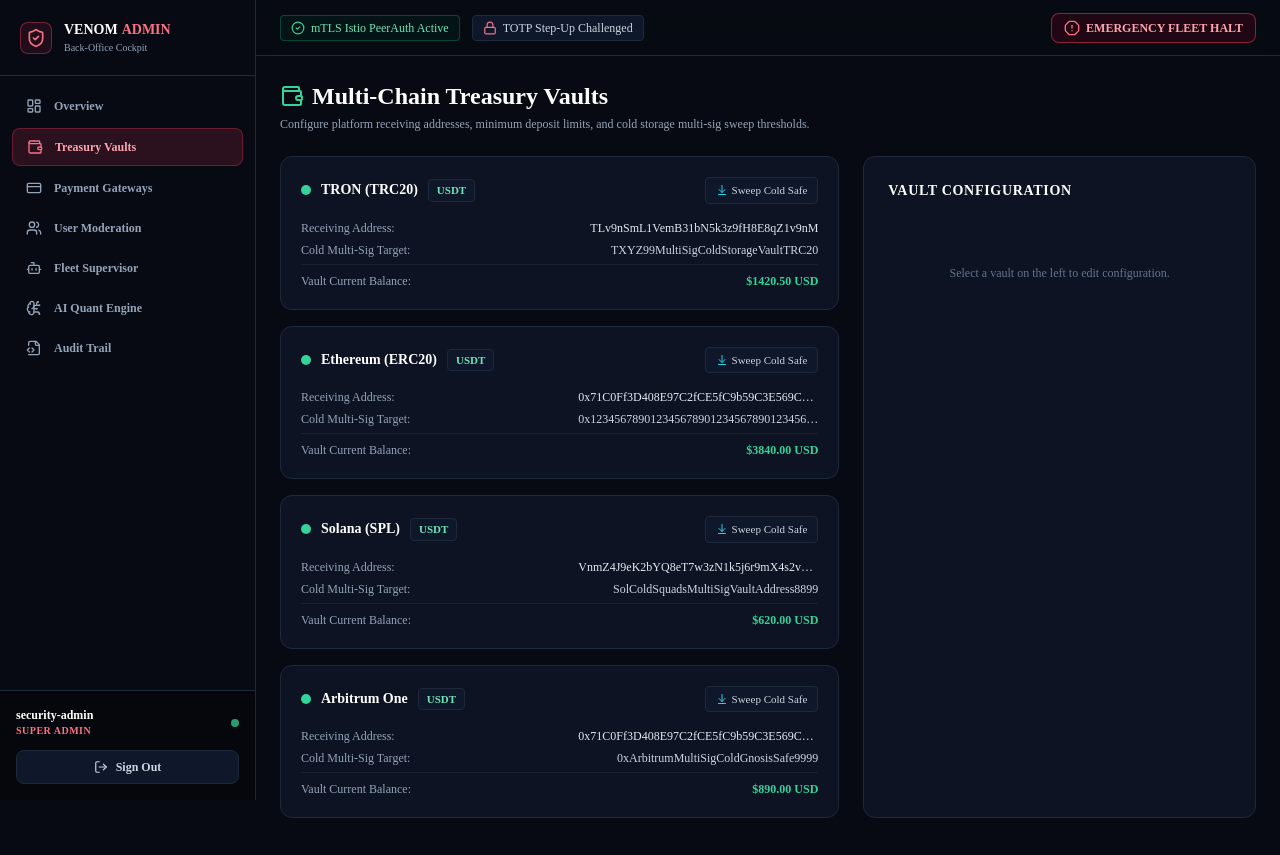
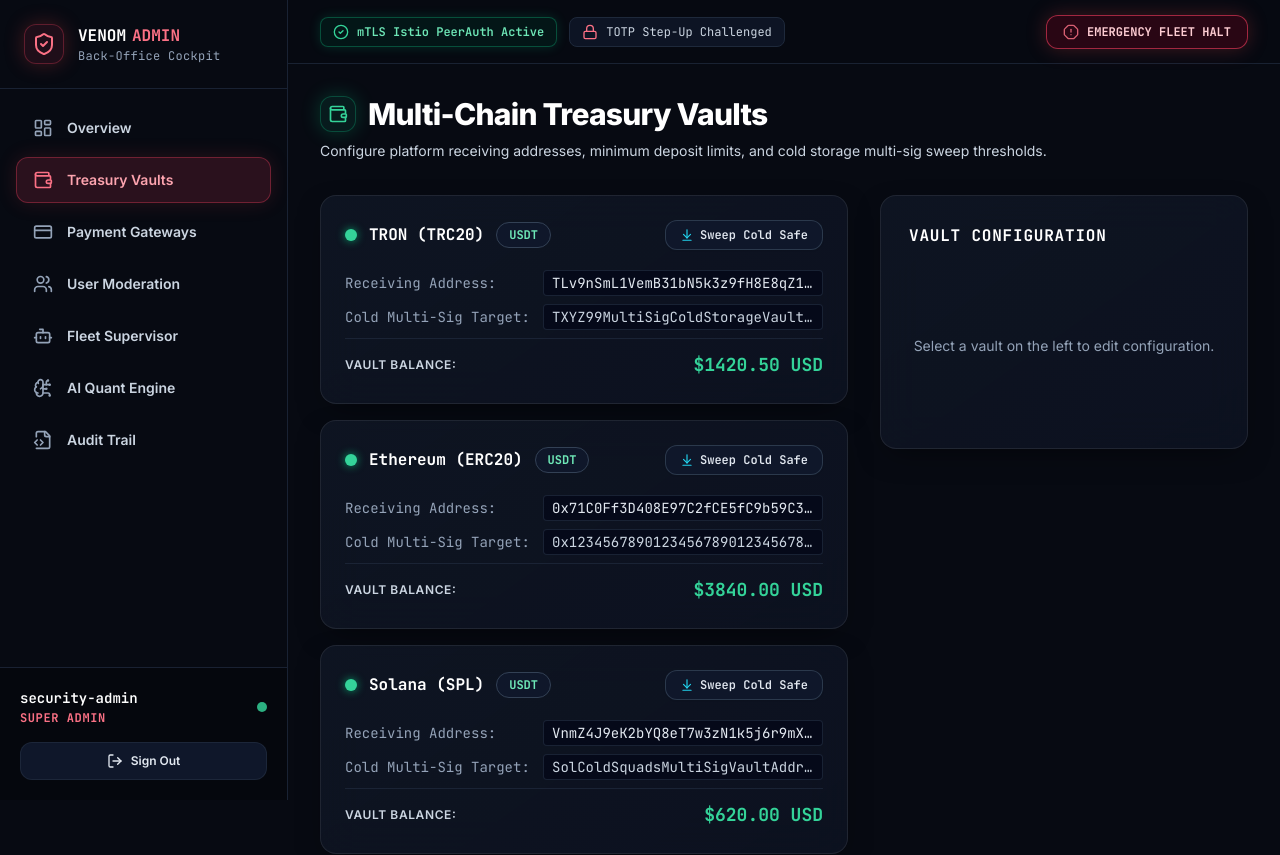
Before and after one commit to creatortsv/web-admin, a Next.js app: page /treasury in a window 1280 px wide. Shown: the top 855 px of the page. Built offline with nearby package versions, Linux system fonts and the light colour scheme.

Commit message:
feat(design): overhaul typography, executive sidebar, and high-contrast command center UI (#5) (#6)
Co-authored-by: creatortsv <creatortsv@gmail.com>

```diff
--- a/src/app/globals.css
+++ b/src/app/globals.css
@@ -6,13 +6,95 @@
   --background: #070A12;
   --foreground: #F8FAFC;
   --card: #0D1322;
-  --border: #1E293B;
-  --primary: #EF4444;
+  --card-elevated: #111827;
+  --card-glass: rgba(13, 19, 34, 0.75);
+  --border: rgba(51, 65, 85, 0.45);
+  --border-subtle: rgba(30, 41, 59, 0.6);
+  --admin: #EF4444;
+  --admin-subtle: rgba(239, 68, 68, 0.12);
+  --primary: #00F59B;
+  --font-sans: 'Inter', system-ui, -apple-system, BlinkMacSystemFont, 'Segoe UI', Roboto, sans-serif;
+  --font-mono: 'JetBrains Mono', ui-monospace, SFMono-Regular, Menlo, Monaco, Consolas, monospace;
 }
 
-body {
-  color: var(--foreground);
-  background-color: var(--background);
-  font-feature-settings: "rlig" 1, "calt" 1;
-  overflow-x: hidden;
+@layer base {
+  * {
+    border-color: var(--border);
+  }
+
+  html {
+    color-scheme: dark;
+    scroll-behavior: smooth;
+  }
+
+  body {
+    color: var(--foreground);
+    background-color: var(--background);
+    font-feature-settings: "cv02", "cv03", "cv04", "cv11", "rlig" 1, "calt" 1;
+    text-rendering: optimizeLegibility;
+    -webkit-font-smoothing: antialiased;
+    -moz-osx-font-smoothing: grayscale;
+    overflow-x: hidden;
+  }
+
+  :focus-visible {
+    outline: 2px solid var(--admin);
+    outline-offset: 2px;
+    border-radius: 6px;
+  }
 }
+
+/* Custom Cockpit Scrollbars */
+::-webkit-scrollbar {
+  width: 7px;
+  height: 7px;
+}
+
+::-webkit-scrollbar-track {
+  background: #070A12;
+}
+
+::-webkit-scrollbar-thumb {
+  background: rgba(51, 65, 85, 0.6);
+  border-radius: 9999px;
+  border: 1px solid #070A12;
+}
+
+::-webkit-scrollbar-thumb:hover {
+  background: rgba(239, 68, 68, 0.5);
+}
+
+/* Glassmorphism & Elevation */
+.glass-panel {
+  background: rgba(13, 19, 34, 0.75);
+  backdrop-filter: blur(16px);
+  -webkit-backdrop-filter: blur(16px);
+  border: 1px solid rgba(255, 255, 255, 0.08);
+}
+
+.glass-card {
+  background: linear-gradient(145deg, rgba(17, 24, 39, 0.75) 0%, rgba(13, 19, 34, 0.85) 100%);
+  backdrop-filter: blur(20px);
+  -webkit-backdrop-filter: blur(20px);
+  border: 1px solid rgba(255, 255, 255, 0.08);
+  box-shadow: 0 10px 30px -10px rgba(0, 0, 0, 0.5);
+}
+
+.glass-card-hover {
+  transition: border-color 0.2s ease, box-shadow 0.2s ease, transform 0.2s ease;
+}
+
+.glass-card-hover:hover {
+  border-color: rgba(239, 68, 68, 0.35);
+  box-shadow: 0 16px 36px -10px rgba(0, 0, 0, 0.6), 0 0 24px -6px rgba(239, 68, 68, 0.2);
+  transform: translateY(-1px);
+}
+
+/* Red alert glow */
+.glow-admin {
+  box-shadow: 0 0 25px -4px rgba(239, 68, 68, 0.3);
+}
+
+.glow-emerald {
+  box-shadow: 0 0 25px -4px rgba(0, 245, 155, 0.25);
+}
--- a/src/app/layout.tsx
+++ b/src/app/layout.tsx
@@ -1,7 +1,20 @@
 import type { Metadata } from 'next';
+import { Inter, JetBrains_Mono } from 'next/font/google';
 import './globals.css';
 import { AdminSidebar } from '@/components/AdminSidebar';
 import { AdminHeader } from '@/components/AdminHeader';
+
+const inter = Inter({
+  subsets: ['latin'],
+  display: 'swap',
+  variable: '--font-sans',
+});
+
+const jetbrainsMono = JetBrains_Mono({
+  subsets: ['latin'],
+  display: 'swap',
+  variable: '--font-mono',
+});
 
 export const metadata: Metadata = {
   title: 'Venom Finance — Super-Admin Back-Office',
@@ -15,12 +28,15 @@ export default function RootLayout({
   children: React.ReactNode;
 }>) {
   return (
-    <html lang="en" className="dark" suppressHydrationWarning>
-      <body className="min-h-screen bg-[#070A12] text-[#F8FAFC] antialiased flex" suppressHydrationWarning>
+    <html lang="en" className={`dark ${inter.variable} ${jetbrainsMono.variable}`} suppressHydrationWarning>
+      <body
+        className="min-h-screen bg-[#070A12] text-slate-100 font-sans antialiased flex selection:bg-rose-500/20 selection:text-rose-300"
+        suppressHydrationWarning
+      >
         <AdminSidebar />
         <div className="flex-1 flex flex-col min-w-0">
           <AdminHeader />
-          <main className="flex-1 p-6 overflow-y-auto">{children}</main>
+          <main className="flex-1 p-6 sm:p-8 overflow-y-auto">{children}</main>
         </div>
       </body>
     </html>
--- a/src/app/treasury/page.tsx
+++ b/src/app/treasury/page.tsx
@@ -30,35 +30,37 @@ export default function TreasuryPage() {
   };
 
   return (
-    <div className="space-y-6 max-w-7xl">
+    <div className="space-y-8 max-w-7xl">
       <div>
-        <h1 className="text-2xl font-bold text-white font-mono flex items-center gap-2">
-          <Wallet className="h-6 w-6 text-emerald-400" />
+        <h1 className="text-3xl font-extrabold text-white font-sans tracking-tight flex items-center gap-3">
+          <div className="h-9 w-9 rounded-xl bg-emerald-500/10 border border-emerald-500/30 flex items-center justify-center text-emerald-400 shadow-[0_0_20px_rgba(0,245,155,0.2)]">
+            <Wallet className="h-5 w-5" />
+          </div>
           Multi-Chain Treasury Vaults
         </h1>
-        <p className="text-xs text-slate-400 mt-1">
+        <p className="text-sm text-slate-300 mt-2 leading-relaxed">
           Configure platform receiving addresses, minimum deposit limits, and cold storage multi-sig sweep thresholds.
         </p>
       </div>
 
-      <div className="grid grid-cols-1 lg:grid-cols-12 gap-6">
+      <div className="grid grid-cols-1 lg:grid-cols-12 gap-8 items-start">
         {/* Vaults List */}
         <div className="lg:col-span-7 space-y-4">
           {vaults.map((vault) => (
             <div
               key={vault.id}
               onClick={() => setEditingVault({ ...vault })}
-              className={`rounded-xl border p-5 bg-[#0D1322] cursor-pointer transition-all ${
+              className={`glass-card glass-card-hover rounded-2xl p-6 cursor-pointer transition-all ${
                 editingVault?.id === vault.id
-                  ? 'border-emerald-500 shadow-[0_0_15px_rgba(0,245,155,0.15)]'
-                  : 'border-[#1E293B] hover:border-slate-700'
+                  ? 'border-emerald-500/60 shadow-[0_0_25px_rgba(0,245,155,0.18)] ring-1 ring-emerald-500/30'
+                  : 'border-slate-800/80 hover:border-slate-700'
               }`}
             >
               <div className="flex items-center justify-between">
-                <div className="flex items-center gap-2.5">
-                  <span className="h-2.5 w-2.5 rounded-full bg-emerald-400" />
-                  <span className="font-bold text-sm text-white font-mono">{vault.chain}</span>
-                  <span className="px-2 py-0.5 rounded bg-slate-900 border border-[#1E293B] text-[11px] font-mono text-emerald-300 font-bold">
+                <div className="flex items-center gap-3">
+                  <span className="h-3 w-3 rounded-full bg-emerald-400 shadow-[0_0_8px_rgba(0,245,155,0.6)]" />
+                  <span className="font-bold text-base text-white font-mono">{vault.chain}</span>
+                  <span className="px-3 py-1 rounded-full bg-slate-900 border border-slate-700 text-xs font-mono text-emerald-300 font-bold">
                     {vault.asset}
                   </span>
                 </div>
@@ -68,25 +70,29 @@ export default function TreasuryPage() {
                     e.stopPropagation();
                     handleTriggerSweep(vault);
                   }}
-                  className="flex items-center gap-1 px-2.5 py-1 rounded bg-slate-900 hover:bg-slate-800 text-slate-300 border border-[#1E293B] text-[11px] font-mono transition-colors"
+                  className="flex items-center gap-1.5 px-3.5 py-1.5 rounded-xl bg-slate-900 hover:bg-slate-800 text-slate-200 border border-slate-700/80 text-xs font-mono font-semibold transition-colors cursor-pointer shadow-sm"
                 >
-                  <ArrowDownToLine className="h-3 w-3 text-cyan-400" />
+                  <ArrowDownToLine className="h-3.5 w-3.5 text-cyan-400" />
                   Sweep Cold Safe
                 </button>
               </div>
 
-              <div className="mt-4 space-y-1.5 font-mono text-xs">
+              <div className="mt-5 space-y-2 font-mono text-xs sm:text-sm">
                 <div className="flex items-center justify-between text-slate-400">
                   <span>Receiving Address:</span>
-                  <span className="text-slate-200 truncate max-w-[240px]">{vault.receivingAddress}</span>
+                  <span className="text-slate-200 truncate max-w-[280px] bg-slate-950/60 px-2 py-0.5 rounded border border-slate-800/80">
+                    {vault.receivingAddress}
+                  </span>
                 </div>
                 <div className="flex items-center justify-between text-slate-400">
                   <span>Cold Multi-Sig Target:</span>
-                  <span className="text-slate-300 truncate max-w-[240px]">{vault.coldSweepAddress}</span>
+                  <span className="text-slate-300 truncate max-w-[280px] bg-slate-950/60 px-2 py-0.5 rounded border border-slate-800/80">
+                    {vault.coldSweepAddress}
+                  </span>
                 </div>
-                <div className="flex items-center justify-between text-slate-400 pt-2 border-t border-[#1E293B]/60">
-                  <span>Vault Current Balance:</span>
-                  <span className="text-emerald-400 font-bold">${vault.currentBalanceUsd.toFixed(2)} USD</span>
+                <div className="flex items-center justify-between text-slate-300 pt-3 border-t border-slate-800/80">
+                  <span className="font-semibold font-sans text-xs uppercase tracking-wider">Vault Balance:</span>
+                  <span className="text-emerald-400 font-bold text-base sm:text-lg">${vault.currentBalanceUsd.toFixed(2)} USD</span>
                 </div>
               </div>
             </div>
@@ -94,47 +100,52 @@ export default function TreasuryPage() {
         </div>
 
         {/* Vault Edit Panel */}
-        <div className="lg:col-span-5 rounded-xl border border-[#1E293B] bg-[#0D1322] p-6">
-          <h3 className="text-sm font-bold text-white font-mono uppercase tracking-wider mb-4">
-            Vault Configuration
+        <div className="lg:col-span-5 glass-card rounded-2xl border-slate-800/80 p-6 sm:p-7 shadow-xl">
+          <h3 className="text-sm sm:text-base font-bold text-white font-mono uppercase tracking-wider mb-6 flex items-center justify-between">
+            <span>Vault Configuration</span>
+            {editingVault && (
+              <span className="text-xs font-mono font-semibold text-emerald-400 px-2.5 py-0.5 rounded bg-emerald-500/15 border border-emerald-500/30">
+                Editing
+              </span>
+            )}
           </h3>
 
           {editingVault ? (
-            <form onSubmit={handleSave} className="space-y-4 font-mono text-xs">
+            <form onSubmit={handleSave} className="space-y-5 font-mono text-xs sm:text-sm">
               <div>
-                <label className="block text-slate-400 mb-1">Chain & Asset</label>
-                <div className="px-3 py-2 rounded bg-[#070A12] border border-[#1E293B] text-slate-300 font-bold">
+                <label className="block text-slate-300 mb-1.5 font-sans font-semibold">Chain & Asset</label>
+                <div className="px-4 py-3 rounded-xl bg-slate-950/80 border border-slate-800 text-slate-200 font-bold">
                   {editingVault.chain} — {editingVault.asset}
                 </div>
               </div>
 
               <div>
-                <label className="block text-slate-400 mb-1">Deposit Receiving Address</label>
+                <label className="block text-slate-300 mb-1.5 font-sans font-semibold">Deposit Receiving Address</label>
                 <input
                   type="text"
                   value={editingVault.receivingAddress}
                   onChange={(e) =>
                     setEditingVault({ ...editingVault, receivingAddress: e.target.value })
                   }
-                  className="w-full px-3 py-2 rounded bg-[#070A12] border border-[#1E293B] text-white focus:border-emerald-500 focus:outline-none"
+                  className="w-full px-4 py-3 rounded-xl bg-slate-950/80 border border-slate-800 text-white text-xs sm:text-sm focus:border-emerald-500 focus:ring-1 focus:ring-emerald-500 focus:outline-none transition-all"
                 />
               </div>
 
               <div>
-                <label className="block text-slate-400 mb-1">Cold Multi-Sig Sweep Address</label>
+                <label className="block text-slate-300 mb-1.5 font-sans font-semibold">Cold Multi-Sig Sweep Address</label>
                 <input
                   type="text"
                   value={editingVault.coldSweepAddress}
                   onChange={(e) =>
                     setEditingVault({ ...editingVault, coldSweepAddress: e.target.value })
                   }
-                  className="w-full px-3 py-2 rounded bg-[#070A12] border border-[#1E293B] text-white focus:border-emerald-500 focus:outline-none"
+                  className="w-full px-4 py-3 rounded-xl bg-slate-950/80 border border-slate-800 text-white text-xs sm:text-sm focus:border-emerald-500 focus:ring-1 focus:ring-emerald-500 focus:outline-none transition-all"
                 />
               </div>
 
-              <div className="grid grid-cols-2 gap-3">
+              <div className="grid grid-cols-2 gap-4">
                 <div>
-                  <label className="block text-slate-400 mb-1">Min Deposit ($)</label>
+                  <label className="block text-slate-300 mb-1.5 font-sans font-semibold">Min Deposit ($)</label>
                   <input
                     type="number"
                     value={editingVault.minDepositUsd}
@@ -144,11 +155,11 @@ export default function TreasuryPage() {
                         minDepositUsd: Number(e.target.value),
                       })
                     }
-                    className="w-full px-3 py-2 rounded bg-[#070A12] border border-[#1E293B] text-white focus:border-emerald-500 focus:outline-none"
+                    className="w-full px-4 py-3 rounded-xl bg-slate-950/80 border border-slate-800 text-white text-xs sm:text-sm focus:border-emerald-500 focus:ring-1 focus:ring-emerald-500 focus:outline-none transition-all"
                   />
                 </div>
                 <div>
-                  <label className="block text-slate-400 mb-1">Sweep Limit ($)</label>
+                  <label className="block text-slate-300 mb-1.5 font-sans font-semibold">Sweep Limit ($)</label>
                   <input
                     type="number"
                     value={editingVault.sweepThresholdUsd}
@@ -158,21 +169,21 @@ export default function TreasuryPage() {
                         sweepThresholdUsd: Number(e.target.value),
                       })
                     }
-                    className="w-full px-3 py-2 rounded bg-[#070A12] border border-[#1E293B] text-white focus:border-emerald-500 focus:outline-none"
+                    className="w-full px-4 py-3 rounded-xl bg-slate-950/80 border border-slate-800 text-white text-xs sm:text-sm focus:border-emerald-500 focus:ring-1 focus:ring-emerald-500 focus:outline-none transition-all"
                   />
                 </div>
               </div>
 
               <button
                 type="submit"
-                className="w-full mt-4 flex items-center justify-center gap-2 py-2.5 rounded-lg bg-emerald-500 hover:bg-emerald-400 text-zinc-950 font-bold transition-colors cursor-pointer"
+                className="w-full mt-6 flex items-center justify-center gap-2.5 py-3.5 rounded-xl bg-emerald-500 hover:bg-emerald-400 text-slate-950 font-bold transition-all shadow-[0_0_20px_rgba(0,245,155,0.35)] cursor-pointer"
               >
                 {saveSuccess ? <Check className="h-4 w-4" /> : <Save className="h-4 w-4" />}
-                {saveSuccess ? 'Vault Updated' : 'Save Vault Configuration'}
+                {saveSuccess ? 'Vault Configuration Saved' : 'Save Vault Configuration'}
               </button>
             </form>
           ) : (
-            <div className="text-center py-12 text-slate-500 text-xs">
+            <div className="text-center py-16 text-slate-400 text-sm">
               Select a vault on the left to edit configuration.
             </div>
           )}
--- a/src/components/AdminHeader.tsx
+++ b/src/components/AdminHeader.tsx
@@ -17,15 +17,15 @@ export const AdminHeader: React.FC = () => {
   };
 
   return (
-    <header className="h-14 bg-[#070A12]/90 backdrop-blur border-b border-[#1E293B] px-6 flex items-center justify-between sticky top-0 z-40">
+    <header className="h-16 bg-[#070A12]/95 backdrop-blur-md border-b border-slate-800/80 px-6 sm:px-8 flex items-center justify-between sticky top-0 z-20">
       {/* Security Status Pills */}
       <div className="flex items-center gap-3 text-xs font-mono">
-        <div className="flex items-center gap-1.5 px-2.5 py-1 rounded bg-emerald-950/30 border border-emerald-500/30 text-emerald-300">
-          <CheckCircle2 className="h-3.5 w-3.5 text-emerald-400" />
-          <span>mTLS Istio PeerAuth Active</span>
+        <div className="flex items-center gap-2 px-3 py-1.5 rounded-lg bg-emerald-950/40 border border-emerald-500/35 text-emerald-300 shadow-[0_0_12px_rgba(0,245,155,0.15)]">
+          <CheckCircle2 className="h-4 w-4 text-emerald-400" />
+          <span className="font-semibold">mTLS Istio PeerAuth Active</span>
         </div>
-        <div className="hidden sm:flex items-center gap-1.5 px-2.5 py-1 rounded bg-slate-900 border border-[#1E293B] text-slate-300">
-          <Lock className="h-3.5 w-3.5 text-rose-400" />
+        <div className="hidden sm:flex items-center gap-2 px-3 py-1.5 rounded-lg bg-slate-900/80 border border-slate-800 text-slate-300">
+          <Lock className="h-4 w-4 text-rose-400" />
           <span>TOTP Step-Up Challenged</span>
         </div>
       </div>
@@ -35,9 +35,9 @@ export const AdminHeader: React.FC = () => {
         type="button"
         onClick={handleEmergencyHalt}
         disabled={isHalting}
-        className="flex items-center gap-1.5 px-3 py-1.5 rounded-lg bg-rose-950/40 border border-rose-500/50 hover:bg-rose-900/60 text-rose-300 text-xs font-bold font-mono transition-colors cursor-pointer"
+        className="flex items-center gap-2 px-4 py-2 rounded-xl bg-rose-950/50 border border-rose-500/60 hover:bg-rose-900/70 text-rose-200 text-xs font-bold font-mono transition-all shadow-[0_0_20px_rgba(239,68,68,0.25)] hover:shadow-[0_0_25px_rgba(239,68,68,0.4)] cursor-pointer"
       >
-        <AlertOctagon className="h-4 w-4 text-rose-400" />
+        <AlertOctagon className="h-4 w-4 text-rose-400 animate-pulse" />
         {isHalting ? 'BROADCASTING HALT...' : 'EMERGENCY FLEET HALT'}
       </button>
     </header>
--- a/src/components/AdminSidebar.tsx
+++ b/src/components/AdminSidebar.tsx
@@ -32,23 +32,23 @@ export const AdminSidebar: React.FC = () => {
   const { adminEmail, role, logout } = useAdminAuthStore();
 
   return (
-    <aside className="w-64 bg-[#070A12] border-r border-[#1E293B] flex flex-col justify-between h-screen sticky top-0 select-none">
+    <aside className="w-72 bg-[#070A12] border-r border-slate-800/80 flex flex-col justify-between h-screen sticky top-0 select-none shrink-0 z-30">
       <div>
         {/* Admin Branding Header */}
-        <div className="p-5 border-b border-[#1E293B] flex items-center gap-3">
-          <div className="h-8 w-8 rounded-lg bg-rose-500/10 border border-rose-500/40 flex items-center justify-center text-rose-400">
-            <ShieldCheck className="h-5 w-5" />
+        <div className="p-6 border-b border-slate-800/80 flex items-center gap-3.5">
+          <div className="h-10 w-10 rounded-xl bg-rose-500/10 border border-rose-500/30 flex items-center justify-center text-rose-400 shadow-[0_0_20px_rgba(239,68,68,0.25)]">
+            <ShieldCheck className="h-6 w-6" />
           </div>
           <div>
-            <div className="font-bold text-sm text-white font-mono flex items-center gap-1">
+            <div className="font-bold text-base text-white font-mono flex items-center gap-1.5">
               VENOM <span className="text-rose-400">ADMIN</span>
             </div>
-            <div className="text-[10px] text-slate-400 font-mono">Back-Office Cockpit</div>
+            <div className="text-xs text-slate-400 font-mono tracking-wide">Back-Office Cockpit</div>
           </div>
         </div>
 
         {/* Navigation Items */}
-        <nav className="p-3 space-y-1">
+        <nav className="p-4 space-y-1.5">
           {NAV_ITEMS.map((item) => {
             const Icon = item.icon;
             const isActive = pathname === item.href;
@@ -56,13 +56,13 @@ export const AdminSidebar: React.FC = () => {
               <Link
                 key={item.href}
                 href={item.href}
-                className={`flex items-center gap-3 px-3.5 py-2.5 rounded-lg text-xs font-semibold transition-colors ${
+                className={`flex items-center gap-3.5 px-4 py-3 rounded-xl text-sm font-semibold transition-all duration-150 ${
                   isActive
-                    ? 'bg-rose-500/15 text-rose-300 border border-rose-500/30'
-                    : 'text-slate-400 hover:text-white hover:bg-slate-900/60'
+                    ? 'bg-rose-500/15 text-rose-300 border border-rose-500/35 shadow-[0_0_20px_rgba(239,68,68,0.15)] font-bold'
+                    : 'text-slate-300 hover:text-white hover:bg-slate-900/80 border border-transparent'
                 }`}
               >
-                <Icon className={`h-4 w-4 ${isActive ? 'text-rose-400' : 'text-slate-400'}`} />
+                <Icon className={`h-5 w-5 ${isActive ? 'text-rose-400' : 'text-slate-400'}`} />
                 <span>{item.label}</span>
               </Link>
             );
@@ -71,25 +71,25 @@ export const AdminSidebar: React.FC = () => {
       </div>
 
       {/* Admin User Footer */}
-      <div className="p-4 border-t border-[#1E293B] bg-[#05070D]">
-        <div className="flex items-center justify-between mb-3">
+      <div className="p-5 border-t border-slate-800/80 bg-[#05070D]">
+        <div className="flex items-center justify-between mb-4">
           <div className="flex flex-col">
-            <span className="text-xs font-semibold text-white truncate max-w-[140px] font-mono">
+            <span className="text-sm font-semibold text-white truncate max-w-[160px] font-mono">
               {adminEmail.split('@')[0]}
             </span>
-            <span className="text-[10px] uppercase font-bold text-rose-400 font-mono tracking-wider">
+            <span className="text-xs uppercase font-bold text-rose-400 font-mono tracking-wider mt-0.5">
               {role.replace('_', ' ')}
             </span>
           </div>
-          <span className="h-2 w-2 rounded-full bg-emerald-400 animate-pulse" title="MFA Step-Up Active" />
+          <span className="h-2.5 w-2.5 rounded-full bg-emerald-400 animate-pulse" title="MFA Step-Up Active" />
         </div>
 
         <button
           type="button"
           onClick={logout}
-          className="w-full flex items-center justify-center gap-2 py-2 rounded-lg bg-slate-900 hover:bg-slate-800 text-slate-300 text-xs font-semibold transition-colors cursor-pointer border border-[#1E293B]"
+          className="w-full flex items-center justify-center gap-2 py-2.5 rounded-xl bg-slate-900 hover:bg-slate-800 text-slate-200 hover:text-rose-300 text-xs font-semibold transition-colors cursor-pointer border border-slate-800/90"
         >
-          <LogOut className="h-3.5 w-3.5" />
+          <LogOut className="h-4 w-4" />
           Sign Out
         </button>
       </div>
--- a/tailwind.config.ts
+++ b/tailwind.config.ts
@@ -12,20 +12,54 @@ const config: Config = {
       colors: {
         background: '#070A12',
         foreground: '#F8FAFC',
-        card: '#0D1322',
-        border: '#1E293B',
+        card: {
+          DEFAULT: '#0D1322',
+          hover: '#131B2E',
+          elevated: '#111827',
+        },
+        border: {
+          DEFAULT: 'rgba(51, 65, 85, 0.45)',
+          subtle: 'rgba(30, 41, 59, 0.6)',
+          active: 'rgba(239, 68, 68, 0.4)',
+        },
         primary: {
           DEFAULT: '#00F59B',
-          foreground: '#090D16',
+          foreground: '#070A12',
         },
         admin: {
           DEFAULT: '#EF4444',
-          subtle: 'rgba(239, 68, 68, 0.1)',
+          subtle: 'rgba(239, 68, 68, 0.12)',
+          glow: 'rgba(239, 68, 68, 0.25)',
         },
       },
       fontFamily: {
-        sans: ['var(--font-inter)', 'sans-serif'],
-        mono: ['var(--font-jetbrains)', 'monospace'],
+        sans: [
+          'var(--font-sans)',
+          'Inter',
+          '-apple-system',
+          'BlinkMacSystemFont',
+          '"Segoe UI"',
+          'Roboto',
+          '"Helvetica Neue"',
+          'Arial',
+          'sans-serif',
+        ],
+        mono: [
+          'var(--font-mono)',
+          'JetBrains Mono',
+          'ui-monospace',
+          'SFMono-Regular',
+          'Menlo',
+          'Monaco',
+          'Consolas',
+          '"Liberation Mono"',
+          'monospace',
+        ],
+      },
+      boxShadow: {
+        'glow-admin': '0 0 30px -5px rgba(239, 68, 68, 0.25)',
+        'glow-emerald': '0 0 30px -5px rgba(0, 245, 155, 0.25)',
+        'glass-card': '0 8px 32px 0 rgba(0, 0, 0, 0.4)',
       },
     },
   },
```
Also changed, not shown: src/app/page.tsx (+52 -37 lines), src/app/users/page.tsx (+45 -34 lines).
